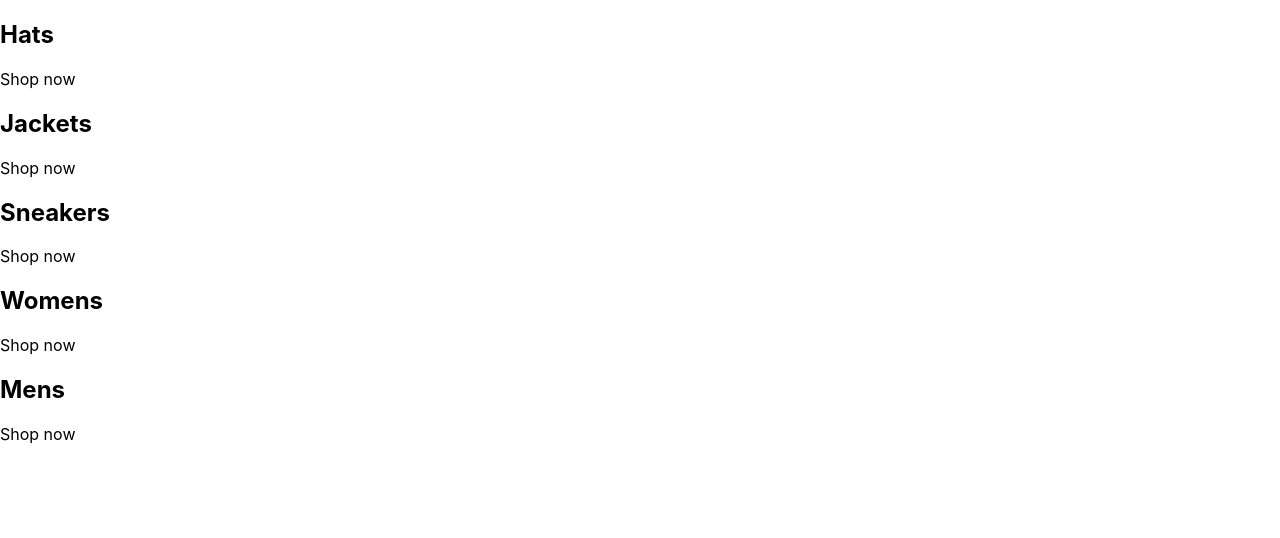
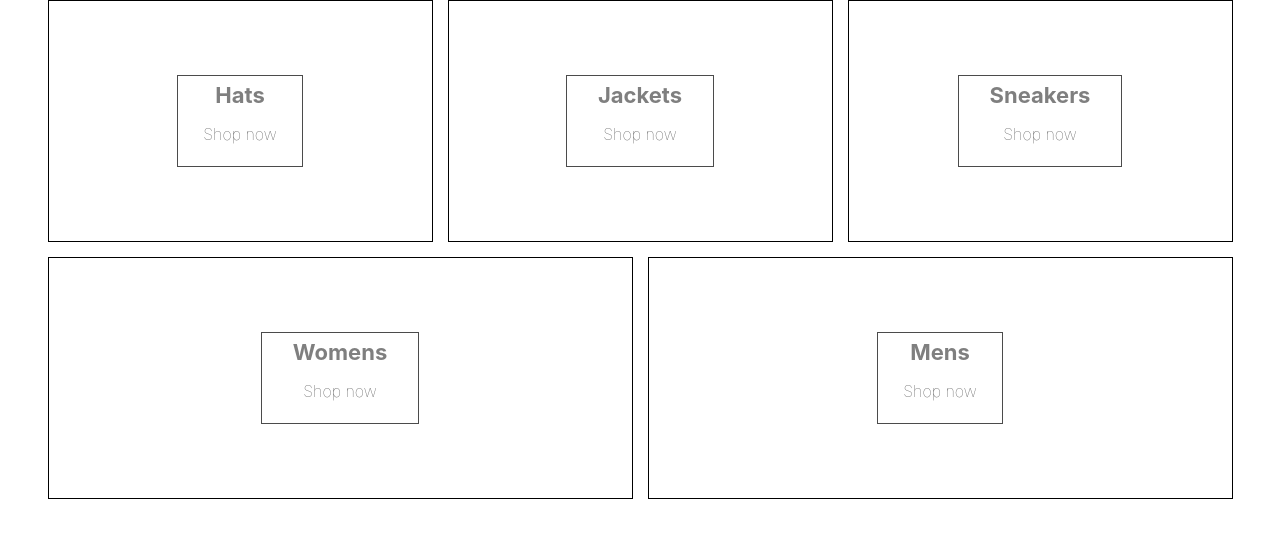
Before and after one commit to DarshanVaishya/apex-store, a React (Create React App) app: page / in a window 1280 px wide. Shown: the top 538 px of the page. Built offline with nearby package versions, Linux system fonts and the light colour scheme.

Commit message:
Style: Added SASS

```diff
--- a/package.json
+++ b/package.json
@@ -9,6 +9,7 @@
     "react": "^18.2.0",
     "react-dom": "^18.2.0",
     "react-scripts": "5.0.1",
+    "sass": "^1.53.0",
     "web-vitals": "^2.1.0"
   },
   "scripts": {
--- a/src/App.js
+++ b/src/App.js
@@ -1,3 +1,5 @@
+import "./categories.styles.scss";
+
 function App() {
 	const categories = [
 		{
--- /dev/null
+++ b/src/categories.styles.scss
@@ -0,0 +1,77 @@
+.categories-container {
+	max-width: 1200px;
+	margin: 0 auto;
+	width: 100%;
+	display: flex;
+	flex-wrap: wrap;
+	justify-content: space-between;
+}
+
+.category-container {
+	min-width: 30%;
+	height: 240px;
+	flex: 1 1 auto;
+	display: flex;
+	align-items: center;
+	justify-content: center;
+	border: 1px solid black;
+	margin: 0 7.5px 15px;
+	overflow: hidden;
+
+	&:hover {
+		cursor: pointer;
+
+		& .background-image {
+			transform: scale(1.1);
+			transition: transform 6s cubic-bezier(0.25, 0.45, 0.45, 0.95);
+		}
+
+		& .category-body-container {
+			opacity: 0.9;
+		}
+	}
+
+	&.large {
+		height: 380px;
+	}
+
+	&:first-child {
+		margin-right: 7.5px;
+	}
+
+	&:last-child {
+		margin-left: 7.5px;
+	}
+
+	.background-image {
+		width: 100%;
+		height: 100%;
+		background-size: cover;
+		background-position: center;
+	}
+
+	.category-body-container {
+		height: 90px;
+		padding: 0 25px;
+		display: flex;
+		flex-direction: column;
+		align-items: center;
+		justify-content: center;
+		border: 1px solid black;
+		background-color: white;
+		opacity: 0.7;
+		position: absolute;
+
+		h2 {
+			font-weight: bold;
+			margin: 0 6px 0;
+			font-size: 22px;
+			color: #4a4a4a;
+		}
+
+		p {
+			font-weight: lighter;
+			font-size: 16px;
+		}
+	}
+}
```
Also changed, not shown: 1 other file (tests, documents, lock files or other folders).
